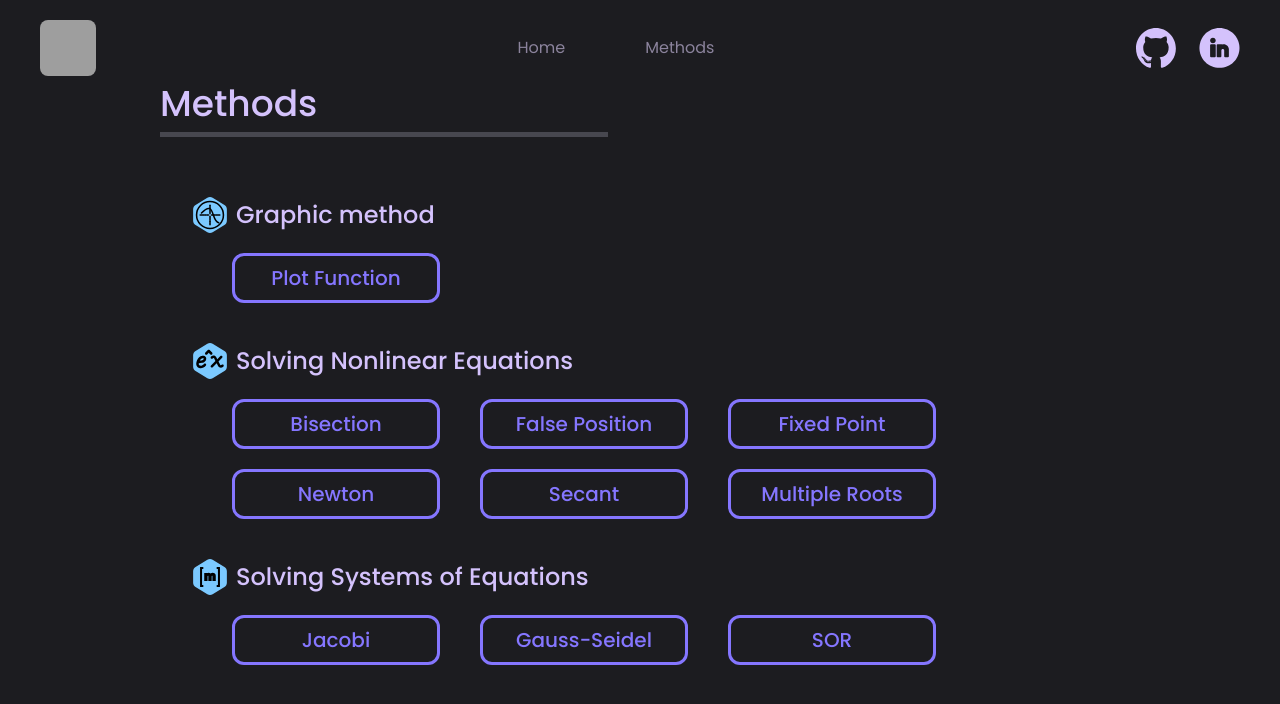
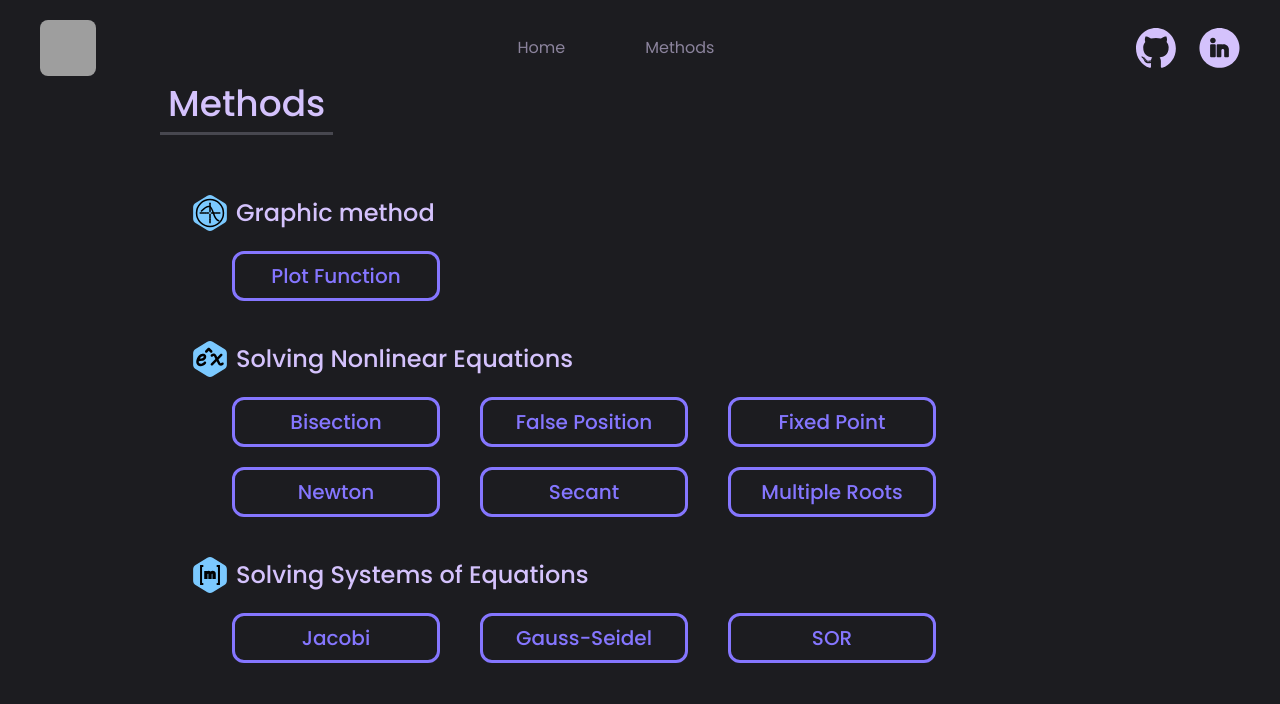
Before and after one commit to Adrephos/TheNumberForge, a React (Vite) app: page /methods in a window 1280 px wide. Shown: the top 704 px of the page. Built offline with nearby package versions, Linux system fonts and the light colour scheme; grey boxes are pictures that could not be loaded; what tailwindcss-patterns would draw is missing.

Commit message:
chore: change title style

```diff
--- a/src/components/Titles.tsx
+++ b/src/components/Titles.tsx
@@ -1,11 +1,11 @@
 export const Title = ({ text }: { text: string }) => {
   return (
     <div
-    className="text-4xl text-[#D4C2FC] font-medium lg:w-[40%]
-      border-[#47474F] border-b-[5px] pb-[0.5rem]"
+      className="text-4xl text-[#D4C2FC] font-medium lg:w-fit
+      border-[#47474F] border-b-[3px] pb-[0.5rem] px-2"
     >
       {text}
-    </div>
+    </div >
   )
 }
 
--- a/src/pages/Plot.tsx
+++ b/src/pages/Plot.tsx
@@ -25,7 +25,7 @@ export const Plot = () => {
       </div>
       <div className="flex justify-center md:px-14 h-10 w-full">
         <div className="p-2 bg-[#2B2931] h-fit rounded-lg flex flex-col items-center">
-          <div className="w-[80%] px-4" >
+          <div className="w-[80%] px-4 pt-2" >
             <StringInput name='f(x)' setVal={setFunctionStr} />
           </div>
           <FunctionPlot funcStr={functionStr} height={520} width={plotWidth} />
```
